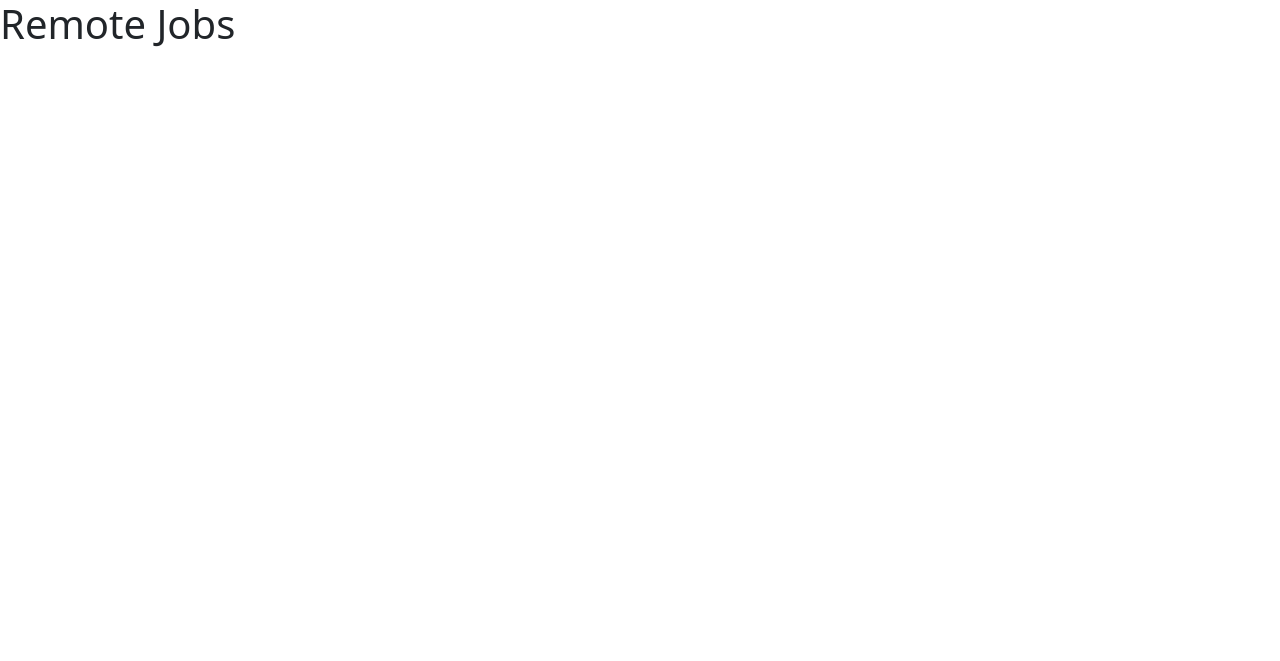
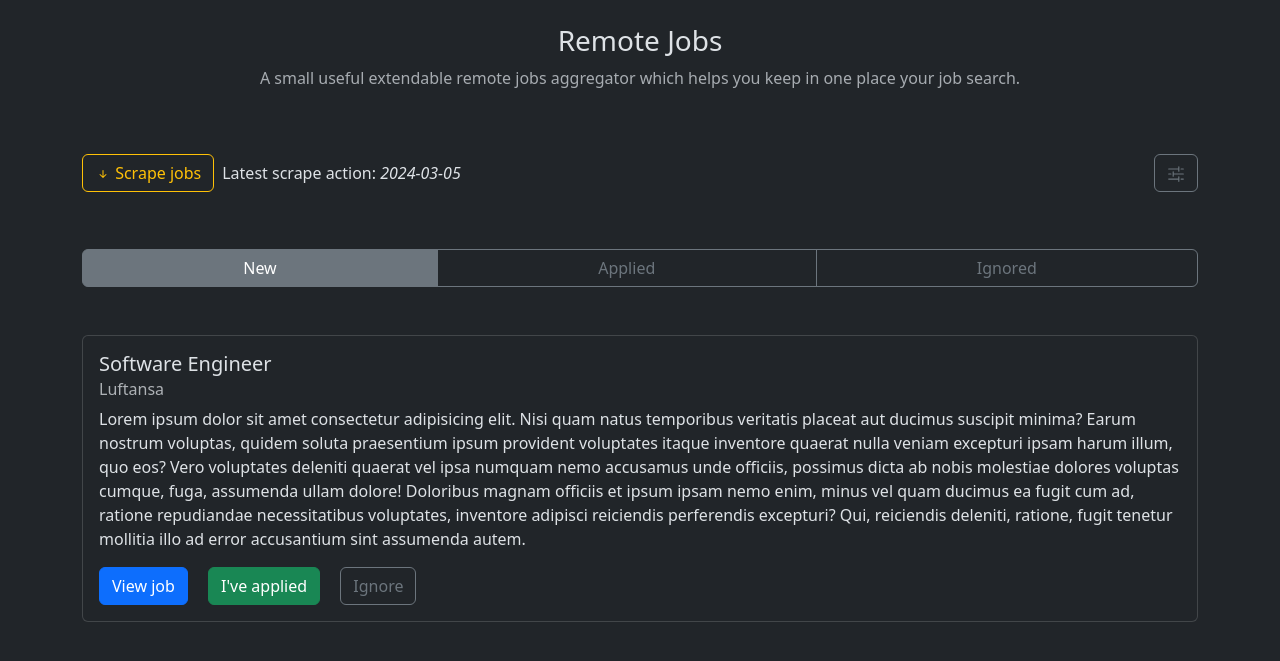
Before and after one commit to ClimenteA/Local-Remote-Developer-Jobs-Aggregator, a FastAPI app: page /remote-jobs/ in a window 1280 px wide. Before the commit the part shown is almost empty. Shown: the top 661 px of the page. Run offline with FastAPI, Linux system fonts and the light colour scheme; data comes from the database, SQL or seed files in the repository; parts of the project's set-up code (start-up, migrations or seed data) failed here and were passed over.

Commit message:
feat: ui schelet for remote jobs aggregator

```diff
--- a/apps/rjobs/views/job.py
+++ b/apps/rjobs/views/job.py
@@ -9,4 +9,6 @@ def add_jobs(session: Session, jobs: list[Job]):
 
 
 def get_all_jobs(session: Session):
+    # delete all jobs older than 1 week
+    # delete all jobs that are ignored
     return session.exec(select(Job)).all()
--- a/templates/base.html
+++ b/templates/base.html
@@ -1,5 +1,5 @@
 <!doctype html>
-<html lang="en">
+<html lang="en" data-bs-theme="dark">
 
 <head>
     <meta charset="utf-8">
@@ -13,7 +13,7 @@
 </head>
 
 <body>
-    <main>
+    <main class="container">
         {% block main %}
 
         {% endblock main %}
--- a/templates/rjobs/index.html
+++ b/templates/rjobs/index.html
@@ -3,6 +3,113 @@
 
 {% block main %}
 
-<h1>Remote Jobs</h1>
+<div class="row justify-content-center text-center mt-4">
+    <h3>Remote Jobs</h3>
+    <p class="text-secondary-emphasis">A small useful extendable remote jobs aggregator which helps you keep in one
+        place your
+        job
+        search.</p>
+</div>
+
+
+<div class="d-flex justify-content-between">
+
+    <div class="mt-5 d-flex align-items-baseline">
+        <button type="button" class="btn btn-outline-warning">
+            <svg xmlns="http://www.w3.org/2000/svg" width="16" height="16" fill="currentColor" viewBox="0 0 16 16">
+                <path fill-rule="evenodd"
+                    d="M8 4a.5.5 0 0 1 .5.5v5.793l2.146-2.147a.5.5 0 0 1 .708.708l-3 3a.5.5 0 0 1-.708 0l-3-3a.5.5 0 1 1 .708-.708L7.5 10.293V4.5A.5.5 0 0 1 8 4" />
+            </svg>
+            Scrape jobs
+        </button>
+        <p class="ms-2">Latest scrape action: <i>2024-03-05</i></p>
+    </div>
+
+    <div class="mt-5 d-flex align-items-baseline">
+        <button type="button" class="btn btn-outline-secondary" data-bs-toggle="modal" data-bs-target="#exampleModal">
+            <svg xmlns="http://www.w3.org/2000/svg" width="18" height="18" fill="currentColor" viewBox="0 0 16 16">
+                <path fill-rule="evenodd"
+                    d="M10.5 1a.5.5 0 0 1 .5.5v4a.5.5 0 0 1-1 0V4H1.5a.5.5 0 0 1 0-1H10V1.5a.5.5 0 0 1 .5-.5M12 3.5a.5.5 0 0 1 .5-.5h2a.5.5 0 0 1 0 1h-2a.5.5 0 0 1-.5-.5m-6.5 2A.5.5 0 0 1 6 6v1.5h8.5a.5.5 0 0 1 0 1H6V10a.5.5 0 0 1-1 0V6a.5.5 0 0 1 .5-.5M1 8a.5.5 0 0 1 .5-.5h2a.5.5 0 0 1 0 1h-2A.5.5 0 0 1 1 8m9.5 2a.5.5 0 0 1 .5.5v4a.5.5 0 0 1-1 0V13H1.5a.5.5 0 0 1 0-1H10v-1.5a.5.5 0 0 1 .5-.5m1.5 2.5a.5.5 0 0 1 .5-.5h2a.5.5 0 0 1 0 1h-2a.5.5 0 0 1-.5-.5" />
+            </svg>
+        </button>
+    </div>
+
+</div>
+
+
+<div class="modal fade" id="exampleModal" tabindex="-1" aria-labelledby="exampleModalLabel" aria-hidden="true">
+    <div class="modal-dialog modal-fullscreen">
+        <div class="modal-content">
+            <div class="modal-header">
+                <h1 class="modal-title fs-5" id="exampleModalLabel">Scraping Filters</h1>
+                <button type="button" class="btn-close" data-bs-dismiss="modal" aria-label="Close"></button>
+            </div>
+            <div class="modal-body">
+
+                <form>
+
+                    <div class="form-floating mb-4">
+                        <textarea class="form-control" id="floatingTextarea" style="height: 250px"></textarea>
+                        <label for="floatingTextarea">Exclude if keywords found:</label>
+                    </div>
+
+                    <div class="form-floating">
+                        <textarea class="form-control" id="floatingTextarea" aria-describedby="keyword-help-text"
+                            style="height: 250px"></textarea>
+                        <label for="floatingTextarea">Include if keywords found:</label>
+                    </div>
+
+                    <p id="keyword-help-text" class="form-text">
+                        Type the keywords you want separated by comma (like: python, javascript, go)
+                    </p>
+
+                </form>
+
+
+            </div>
+            <div class="modal-footer">
+                <button type="button" class="btn btn-secondary" data-bs-dismiss="modal">Close</button>
+                <button type="button" class="btn btn-primary">Save changes</button>
+            </div>
+        </div>
+    </div>
+</div>
+
+
+<div class="row mt-5">
+
+    <div class="btn-group">
+        <a href="/remote-jobs/new" class="btn btn-outline-secondary active" aria-current="page">New</a>
+        <a href="/remote-jobs/applied" class="btn btn-outline-secondary">Applied</a>
+        <a href="/remote-jobs/ignored" class="btn btn-outline-secondary">Ignored</a>
+    </div>
+
+</div>
+
+
+<div class="mt-5">
+
+    <div class="card mb-4">
+        <div class="card-body">
+            <h5 class="card-title">Software Engineer</h5>
+            <h6 class="card-subtitle mb-2 text-body-secondary">Luftansa</h6>
+            <p class="card-text">
+                Lorem ipsum dolor sit amet consectetur adipisicing elit. Nisi quam natus temporibus veritatis placeat
+                aut ducimus suscipit minima? Earum nostrum voluptas, quidem soluta praesentium ipsum provident
+                voluptates itaque inventore quaerat nulla veniam excepturi ipsam harum illum, quo eos? Vero voluptates
+                deleniti quaerat vel ipsa numquam nemo accusamus unde officiis, possimus dicta ab nobis molestiae
+                dolores voluptas cumque, fuga, assumenda ullam dolore! Doloribus magnam officiis et ipsum ipsam nemo
+                enim, minus vel quam ducimus ea fugit cum ad, ratione repudiandae necessitatibus voluptates, inventore
+                adipisci reiciendis perferendis excepturi? Qui, reiciendis deleniti, ratione, fugit tenetur mollitia
+                illo ad error accusantium sint assumenda autem.
+            </p>
+            <a href="#" target="_blank" class="btn btn-primary card-link" role="button">View job</a>
+            <a href="#" target="_blank" class="btn btn-success card-link" role="button">I've applied</a>
+            <a href="#" target="_blank" class="btn btn-outline-secondary card-link" role="button">Ignore</a>
+        </div>
+    </div>
+
+</div>
+
 
 {% endblock main %}
```
